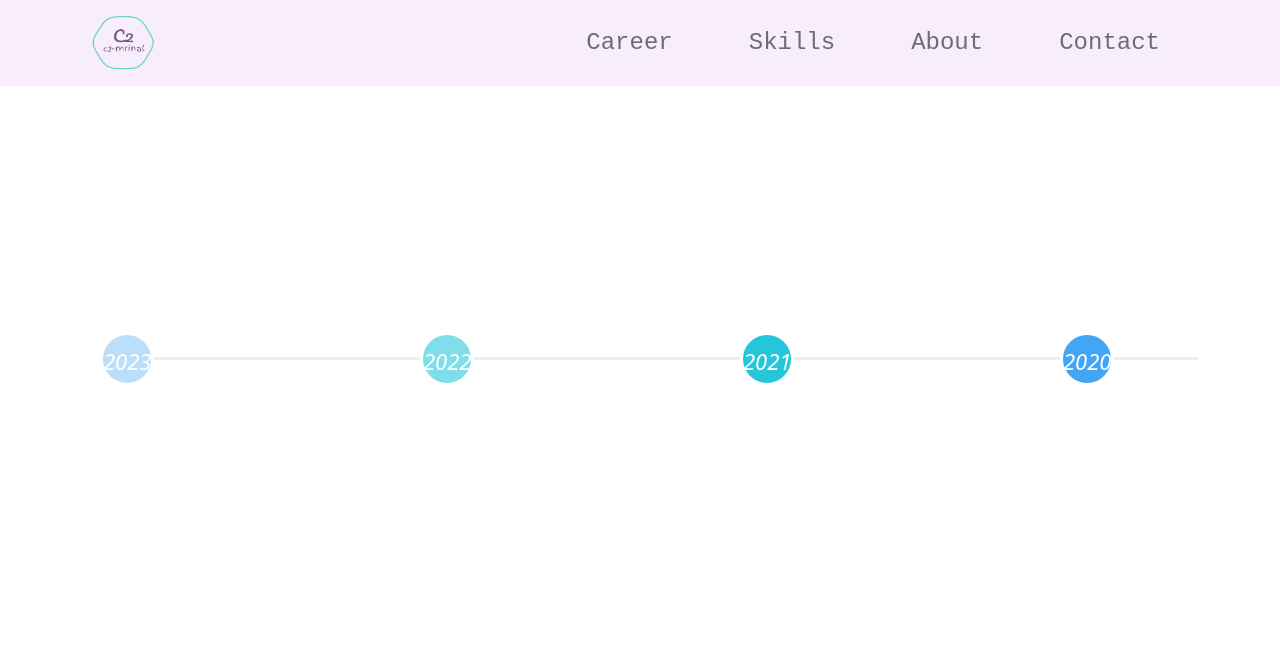
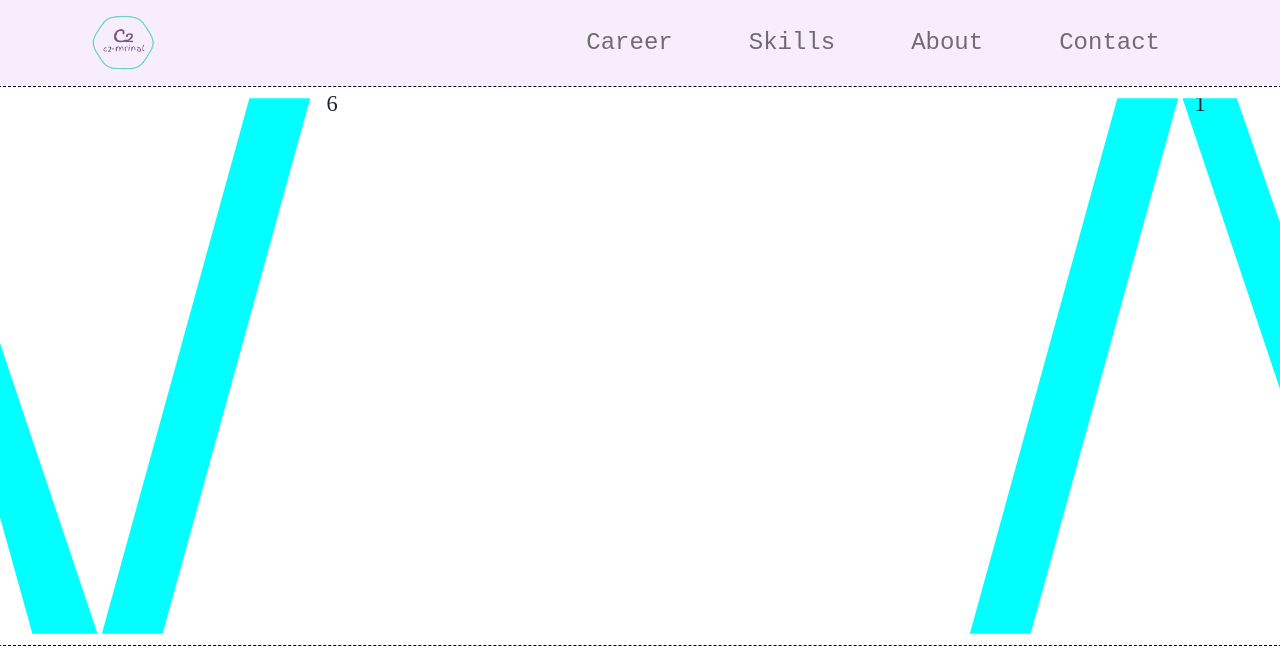
Before and after one commit to c2-mrinal/Portfolio, a React (Create React App) app in the folder UI/: page /career in a window 1280 px wide. Shown: the top 672 px of the page. Built offline with nearby package versions, Linux system fonts and the light colour scheme.

Commit message:
resume button update and timeline and skill page update

```diff
--- a/UI/src/App.css
+++ b/UI/src/App.css
@@ -1,6 +1,18 @@
+@import url("https://fonts.googleapis.com/css?family=Playfair Display");
+
 .App {
 	margin: 0;
 	padding: 0;
-	font-family: Courier (monospace);
+	font-family: "arvo";
+	font-weight: 500;
 	font-size: clamp(1rem, 1.4rem, 1.7rem);
 }
+h1,
+h2,
+h3,
+h4,
+h5,
+h6 {
+	font-family: "Playfair Display";
+	font-weight: 800;
+}
--- a/UI/src/Components/Skill/index.js
+++ b/UI/src/Components/Skill/index.js
@@ -1,6 +1,8 @@
 import React, { useState, useEffect, useRef, useLayoutEffect } from "react";
 import * as d3 from "d3";
 import "./skill.css";
+const halfStar = `<i class="fa-solid fa-star-half"></i>`;
+const oneStar = `<i class="fa-solid fa-star"></i>`;
 
 function useWindowSize() {
 	const [size, setSize] = useState([0, 0]);
@@ -17,8 +19,6 @@ function useWindowSize() {
 
 function Skill(props) {
 	const [propWidth, propHeight] = useWindowSize();
-
-	// const [Color, setColor] = useState(null);
 
 	const [Data, setData] = useState([]);
 	useEffect(() => {
@@ -120,7 +120,8 @@ function Skill(props) {
 					.forceCollide()
 					.strength(0.5)
 					.radius((d) => {
-						return (width / height / 2) * d.radius + NodePadding;
+						const val = width > height ? width / height / 2 : height / width / 2;
+						return val * d.radius + NodePadding;
 					})
 					.iterations(1)
 			)
@@ -155,7 +156,8 @@ function Skill(props) {
 		nodes = nodedata
 			.append("circle")
 			.attr("r", (d) => {
-				return (width / height / 2) * d.radius;
+				const val = width > height ? width / height / 2 : height / width / 2;
+				return val * d.radius;
 			})
 			.attr("fill", (d) => {
 				if (d.value > 4.5) {
@@ -204,7 +206,7 @@ function Skill(props) {
 				tooltip.style("visibility", "visible");
 			})
 			.on("mousemove", function (e, d) {
-				tooltip.style("top", d.y + d.radius / 2 - 10 + "px").style("left", d.x + d.radius / 2 + 10 + "px");
+				tooltip.style("top", "10%").style("left", "80%");
 			})
 			.on("mouseout", function (e, d) {
 				mouseOut(e, d);
@@ -322,10 +324,27 @@ function Skill(props) {
 	};
 	const showTooltip = (d) => {
 		return `<div class="bubble">
-        <div>Skill: ${d.label}</div>
-        <div>Profency: ${d.value}</div>
-        <div>Description: ${d.description}</div>
-        </div>`;
+		    <div className="bubbleTooltip">
+					<strong className="bubbleStrong">Skill</strong> <div>${d.label}</div>
+				</div>
+		    <div className="bubbleTooltip">
+					<strong className="bubbleStrong">Profency</strong>
+					<div>${stars(d.value)}</div>
+				</div>
+		    <div className="bubbleTooltip">
+					<strong className="bubbleStrong">Description</strong>
+					<div>${d.description}</div>
+				</div>
+		    </div>`;
+	};
+
+	const stars = (val) => {
+		let starList = "";
+		while (val > 0) {
+			starList += val < 1 ? halfStar : oneStar;
+			val -= 1;
+		}
+		return starList;
 	};
 
 	return (
--- a/UI/src/Components/Skill/skill.css
+++ b/UI/src/Components/Skill/skill.css
@@ -1,45 +1,55 @@
-.svgBody{
-    width:     calc(100% - 20px);
-  height:    calc(100% - 1080px);
+.svgBody {
+	width: calc(100% - 20px);
+	height: calc(100% - 1080px);
 	/* padding:   calc(1vw + 5px); */
 }
-.bubble
-{
+.bubble {
 	position: relative;
 	width: 310px;
-   height: 120px;
+	height: 40vh;
 	padding: 0px;
-   background: #CF5858;
+	background: #e0eeaac9;
 	-webkit-border-radius: 9px;
 	-moz-border-radius: 9px;
 	border-radius: 9px;
-    border: #D6D2D2 solid 4px;
+	border: #d6d2d2 solid 4px;
 }
 
-.bubble:after
-{
-    content: '';
+.bubble:after {
+	content: "";
 	position: absolute;
 	border-style: solid;
 	border-width: 0 12px 20px;
-    border-color: #CF5858 transparent;
+	border-color: #ece7bf transparent;
 	display: block;
 	width: 0;
 	z-index: 1;
-    top: -20px;
-    left: 11px;
+	top: 50%;
+	left: 100%;
+	transform: translate(0, -50%);
+	margin-left: 15px;
+	margin-left: 8px;
+	border-top: 5px solid transparent;
+	border-right: 7px solid rgba(0, 0, 0, 0.7);
+	border-bottom: 5px solid transparent;
 }
 
-.bubble:before
-{
-    content: '';
+.bubble:before {
+	content: "";
 	position: absolute;
 	border-style: solid;
 	border-width: 0 15px 23px;
-    border-color: #D6D2D2 transparent;
+	border-color: #d6d2d2 transparent;
 	display: block;
 	width: 0;
 	z-index: 0;
-    top: -27px;
-    left: 8px;
+
+	top: 50%;
+	left: 100%;
+	transform: translate(0, -50%);
+	margin-left: 15px;
 }
+
+.bubbleTooltip {
+	padding: 1rem !important;
+}
--- a/UI/src/Components/Timeline/index.js
+++ b/UI/src/Components/Timeline/index.js
@@ -1,53 +1,23 @@
-import React from "react";
+import React, { useEffect, useRef } from "react";
+import { gsap, ScrollTrigger, Draggable, MotionPathPlugin } from "gsap/all";
+
+// don't forget to register plugins
+// gsap.registerPlugin(ScrollTrigger, Draggable, Flip, MotionPathPlugin);
 import "./timeline.css";
 
 function Timeline() {
-  return (
-    <div>
-      <div className="container">
-        <div className="row">
-          <div className="col-md-12">
-            <div
-              style={{
-                display: "inlineBlock",
-                width: "100%",
-                height: "100vh",
-                overflowY: "auto",
-              }}
-            >
-              <ul className="timeline timeline-horizontal">
-                <li className="timeline-item">
-                  <div className="timeline-badge primary">
-                    <i className="glyphicon glyphicon-check"> 2023</i>
-                  </div>
-                </li>
-                <li className="timeline-item">
-                  <div className="timeline-badge success">
-                    <i className="glyphicon glyphicon-check">2022</i>
-                  </div>
-                </li>
-                <li className="timeline-item">
-                  <div className="timeline-badge info">
-                    <i className="glyphicon glyphicon-check">2021</i>
-                  </div>
-                </li>
-                <li className="timeline-item">
-                  <div className="timeline-badge danger">
-                    <i className="glyphicon glyphicon-check">2020</i>
-                  </div>
-                </li>
-                <li className="timeline-item">
-                  <div className="timeline-badge warning">
-                    <i className="glyphicon glyphicon-check">2019</i>
-                  </div>
-                </li>
-              </ul>
-            </div>
-          </div>
-        </div>
-      </div>
-    </div>
-  );
+	return (
+		<div className="timelineCointainer">
+			<section class="row d-flex hg-80">
+				<div className="col-sm-1  shape1">1</div>
+				<div className="col-sm-2  shape2">2</div>
+				<div className="col-sm-6  shape3">6</div>
+				<div className="col-sm-2  shape4">2</div>
+				<div className="col-sm-1  shape5">1</div>
+				<div></div>
+			</section>
+		</div>
+	);
 }
 
 export default Timeline;
--- a/UI/src/Components/Timeline/timeline.css
+++ b/UI/src/Components/Timeline/timeline.css
@@ -1,177 +1,39 @@
-@import url(https://fonts.googleapis.com/css?family=Cinzel:700);
+.timelineCointainer {
+	margin: auto;
+}
 
-/* Timeline */
-.timeline,
-.timeline-horizontal {
-  position: relative;
-  list-style: none;
-  padding: 20px;
+.hg-80 {
+	height: 70vh;
+	border: 1px dashed black;
 }
-.timeline:before {
-  top: 40px;
-  bottom: 0;
-  position: absolute;
-  content: " ";
-  width: 3px;
-  background-color: #eeeeee;
-  left: 50%;
-  margin-left: -1.5px;
+.shape1 {
+	height: 100%;
+	background-color: aqua;
+
+	-webkit-clip-path: polygon(0 60%, 0 40%, 99% 98%, 70% 98%);
+	clip-path: polygon(0 70%, 0 40%, 100% 98%, 40% 98%);
 }
-.timeline .timeline-item {
-  margin-bottom: 20px;
-  position: relative;
+.shape2 {
+	height: 100%;
+	background-color: aqua;
+	-webkit-clip-path: polygon(70% 2%, 98% 2%, 30% 98%, 2% 98%);
+	clip-path: polygon(70% 2%, 98% 2%, 30% 98%, 2% 98%);
 }
-.timeline .timeline-item:before,
-.timeline .timeline-item:after {
-  content: "";
-  display: table;
+.shape3 {
+	height: 100%;
+	/* background-color: aqua;
+	-webkit-clip-path: polygon(0 8%, 10% 0, 100% 91%, 89% 100%);
+	clip-path: polygon(0 8%, 10% 0, 100% 91%, 89% 100%); */
 }
-.timeline .timeline-item:after {
-  clear: both;
+.shape4 {
+	height: 100%;
+	background-color: aqua;
+	-webkit-clip-path: polygon(70% 2%, 98% 2%, 30% 98%, 2% 98%);
+	clip-path: polygon(70% 2%, 98% 2%, 30% 98%, 2% 98%);
 }
-.timeline .timeline-item .timeline-badge {
-  color: #fff;
-  width: 54px;
-  height: 54px;
-  line-height: 52px;
-  font-size: 22px;
-  text-align: center;
-  position: absolute;
-  top: 18px;
-  left: 50%;
-  margin-left: -25px;
-  background-color: #bbdefb;
-  border: 3px solid #ffffff;
-  z-index: 100;
-  border-top-right-radius: 50%;
-  border-top-left-radius: 50%;
-  border-bottom-right-radius: 50%;
-  border-bottom-left-radius: 50%;
+.shape5 {
+	height: 100%;
+	background-color: aqua;
+	-webkit-clip-path: polygon(0 2%, 50% 2%, 100% 30%, 100% 60%);
+	clip-path: polygon(0 2%, 50% 2%, 100% 30%, 100% 60%);
 }
-.timeline .timeline-item .timeline-badge i,
-.timeline .timeline-item .timeline-badge .fa,
-.timeline .timeline-item .timeline-badge .glyphicon {
-  top: 2px;
-  left: 0px;
-}
-.timeline .timeline-item .timeline-badge.primary {
-  background-color: #bbdefb;
-}
-.timeline .timeline-item .timeline-badge.info {
-  background-color: #26c6da;
-}
-.timeline .timeline-item .timeline-badge.success {
-  background-color: #80DEEA;
-}
-.timeline .timeline-item .timeline-badge.warning {
-  background-color: #a7ffeb;
-}
-.timeline .timeline-item .timeline-badge.danger {
-  background-color: #42a5f5;
-}
-.timeline .timeline-item .timeline-panel {
-  position: relative;
-  width: 46%;
-  float: left;
-  right: 16px;
-  border: 1px solid #c0c0c0;
-  background: #ffffff;
-  border-radius: 2px;
-  padding: 20px;
-  -webkit-box-shadow: 0 1px 6px rgba(0, 0, 0, 0.175);
-  box-shadow: 0 1px 6px rgba(0, 0, 0, 0.175);
-}
-.timeline .timeline-item .timeline-panel:before {
-  position: absolute;
-  top: 26px;
-  right: -16px;
-  display: inline-block;
-  border-top: 16px solid transparent;
-  border-left: 16px solid #c0c0c0;
-  border-right: 0 solid #c0c0c0;
-  border-bottom: 16px solid transparent;
-  content: " ";
-}
-.timeline .timeline-item .timeline-panel .timeline-title {
-  margin-top: 0;
-  font-size: 25px;
-  font-family: 'Waiting for the Sunrise', cursive;
-  color: #0c0c0c
-}
-.timeline .timeline-item .timeline-panel .timeline-body > p,
-.timeline .timeline-item .timeline-panel .timeline-body > ul {
-  margin-bottom: 0;
-  font-family: 'Cinzel',sans-serif;
-  color: #a79898;
-}
-.timeline .timeline-item .timeline-panel .timeline-body > p + p {
-  margin-top: 0px;
-}
-.timeline .timeline-item:last-child:nth-child(even) {
-  float: right;
-}
-.timeline .timeline-item:nth-child(even) .timeline-panel {
-  float: right;
-  left: 16px;
-}
-.timeline .timeline-item:nth-child(even) .timeline-panel:before {
-  border-left-width: 0;
-  border-right-width: 14px;
-  left: -14px;
-  right: auto;
-}
-.timeline-horizontal {
-  list-style: none;
-  position: relative;
-  padding: 20px 0px 20px 0px;
-  display: inline-block;
-}
-.timeline-horizontal:before {
-  height: 3px;
-  top: auto;
-  bottom: 26px;
-  left: 56px;
-  right: 0;
-  width: 100%;
-  margin-bottom: 20px;
-}
-.timeline-horizontal .timeline-item {
-  display: table-cell;
-  height: 280px;
-  width: 20%;
-  min-width: 320px;
-  float: none !important;
-  padding-left: 0px;
-  padding-right: 20px;
-  margin: 0 auto;
-  vertical-align: bottom;
-}
-.timeline-horizontal .timeline-item .timeline-panel {
-  top: auto;
-  bottom: 64px;
-  display: inline-block;
-  float: none !important;
-  left: 0 !important;
-  right: 0 !important;
-  width: 100%;
-  margin-bottom: 20px;
-}
-.timeline-horizontal .timeline-item .timeline-panel:before {
-  top: auto;
-  bottom: -16px;
-  left: 28px !important;
-  right: auto;
-  border-right: 16px solid transparent !important;
-  border-top: 16px solid #c0c0c0 !important;
-  border-bottom: 0 solid #c0c0c0 !important;
-  border-left: 16px solid transparent !important;
-}
-.timeline-horizontal .timeline-item:before,
-.timeline-horizontal .timeline-item:after {
-  display: none;
-}
-.timeline-horizontal .timeline-item .timeline-badge {
-  top: auto;
-  bottom: 0px;
-  left: 43px;
-}
```
Also changed, not shown: UI/src/Components/Intro/index.js (+37 -12 lines), UI/src/Components/Intro/intro.css (+198 -4 lines). Lines whose indentation alone changed are shown as unchanged.
